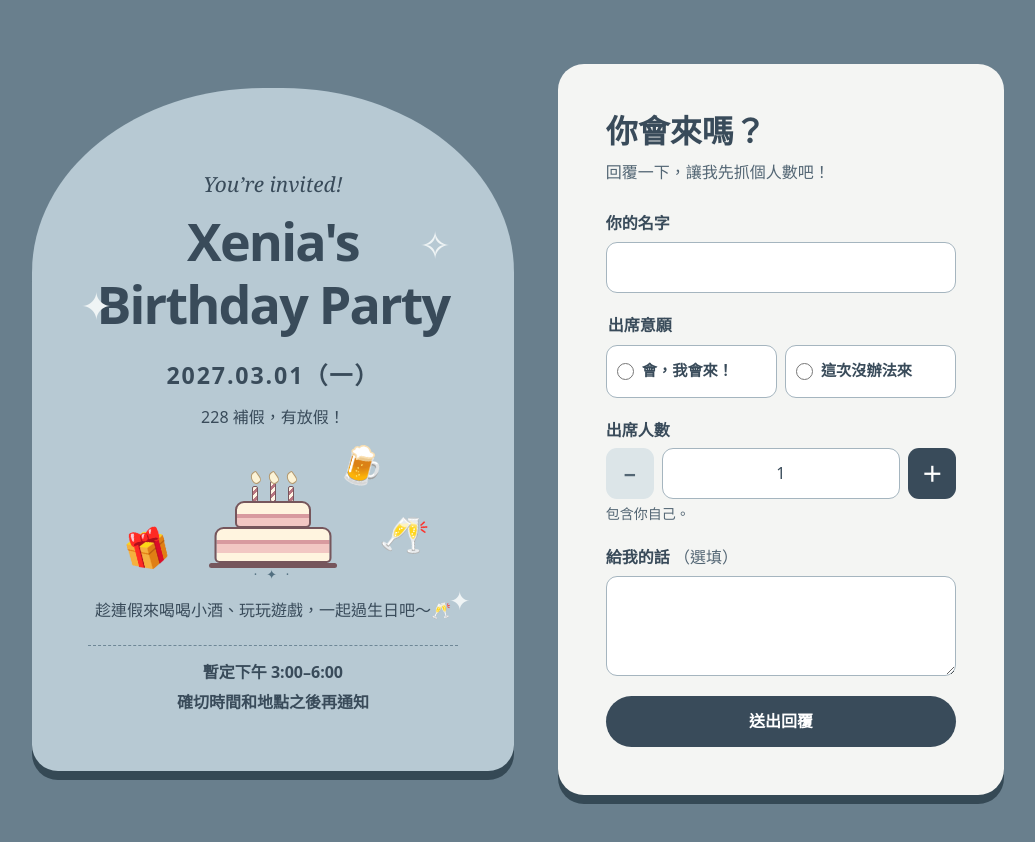
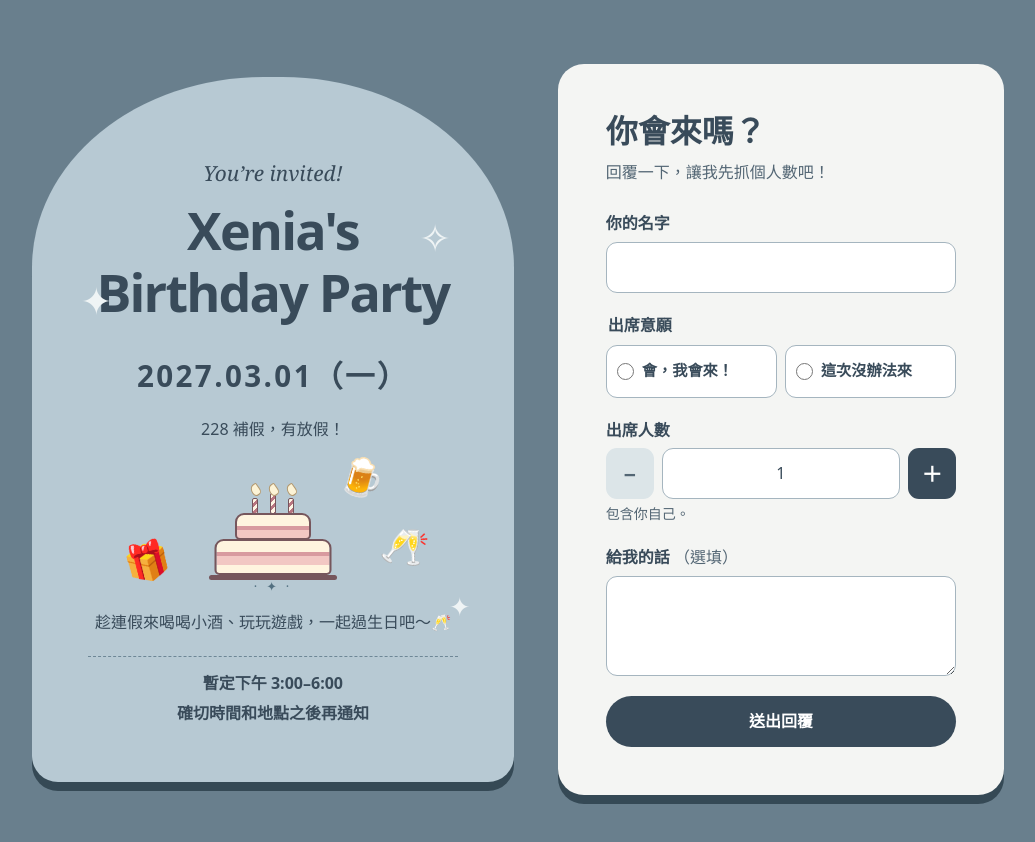
Before and after one commit to xenia-huang/birthday-rsvp, a plain HTML site: page index.html in a window 1280 px wide. Shown: the whole page, without its empty margins (122-1157 px from the left). Drawn offline with Linux system fonts and the light colour scheme.

Commit message:
Make the party date easier to read

```diff
--- a/index.html
+++ b/index.html
@@ -12,7 +12,7 @@ body{margin:0;background:#697f8d;color:var(--ink);font-family:system-ui,"Microso
 main{max-width:1100px;margin:auto;padding:clamp(20px,5vw,64px);display:grid;grid-template-columns:1.08fr 1fr;gap:clamp(20px,4vw,44px);align-items:center;min-height:100svh}
 .hero{position:relative;overflow:hidden;background:var(--mist);padding:clamp(24px,5vw,56px);border-radius:48% 48% 26px 26px / 27% 27% 26px 26px;text-align:center;box-shadow:0 9px 0 #354955}
 .kicker{font:italic 1.3rem Georgia,serif;margin:26px 0 12px}
-.year{font-weight:700;letter-spacing:.08em;font-size:clamp(1.15rem,3vw,1.45rem)}
+.year{font-weight:700;letter-spacing:.08em;font-size:clamp(1.4rem,4.5vw,1.85rem)}
 h1{font-size:clamp(1.8rem,4vw,2.8rem);line-height:1.2;margin:24px 0 12px}
 .spark{position:absolute;font-size:2.4rem;color:#eff4f5;line-height:1}
 .spark.left{top:29%;left:10%}.spark.right{top:20%;right:13%}.spark.bottom{bottom:23%;right:9%;font-size:1.6rem}
```
